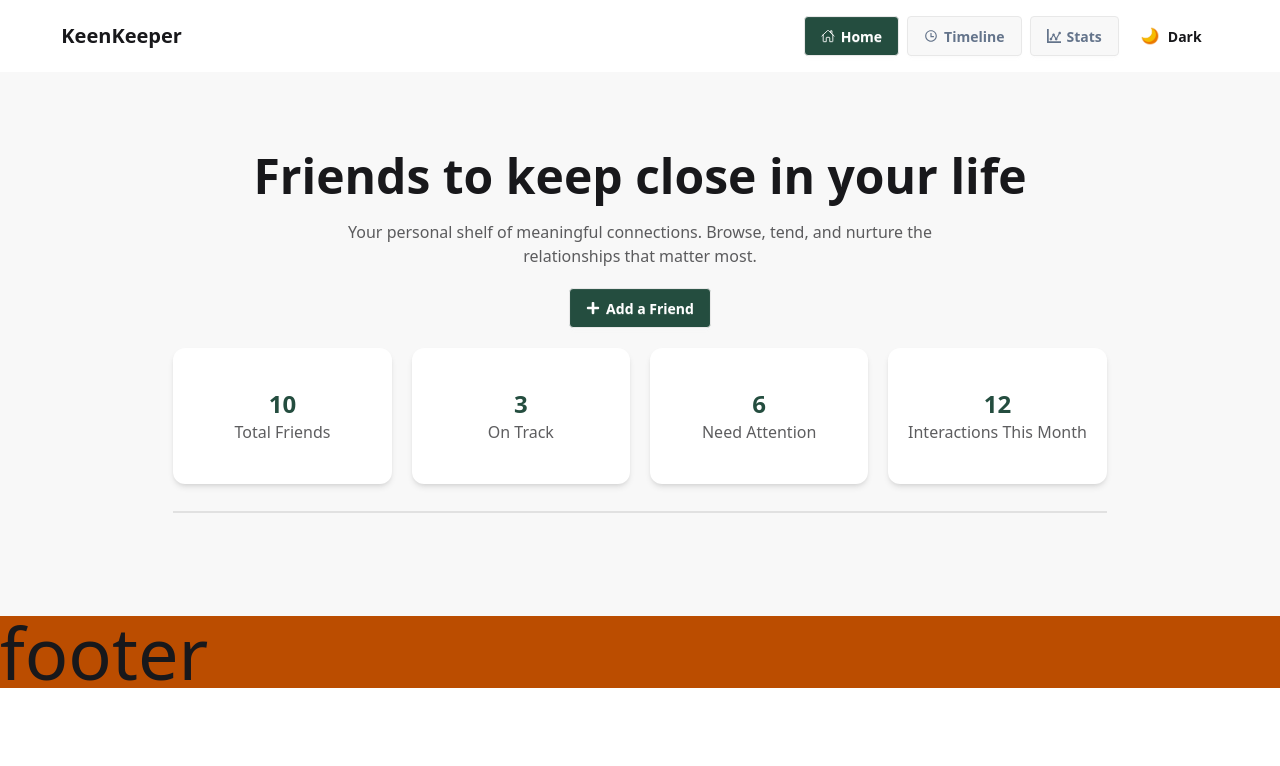
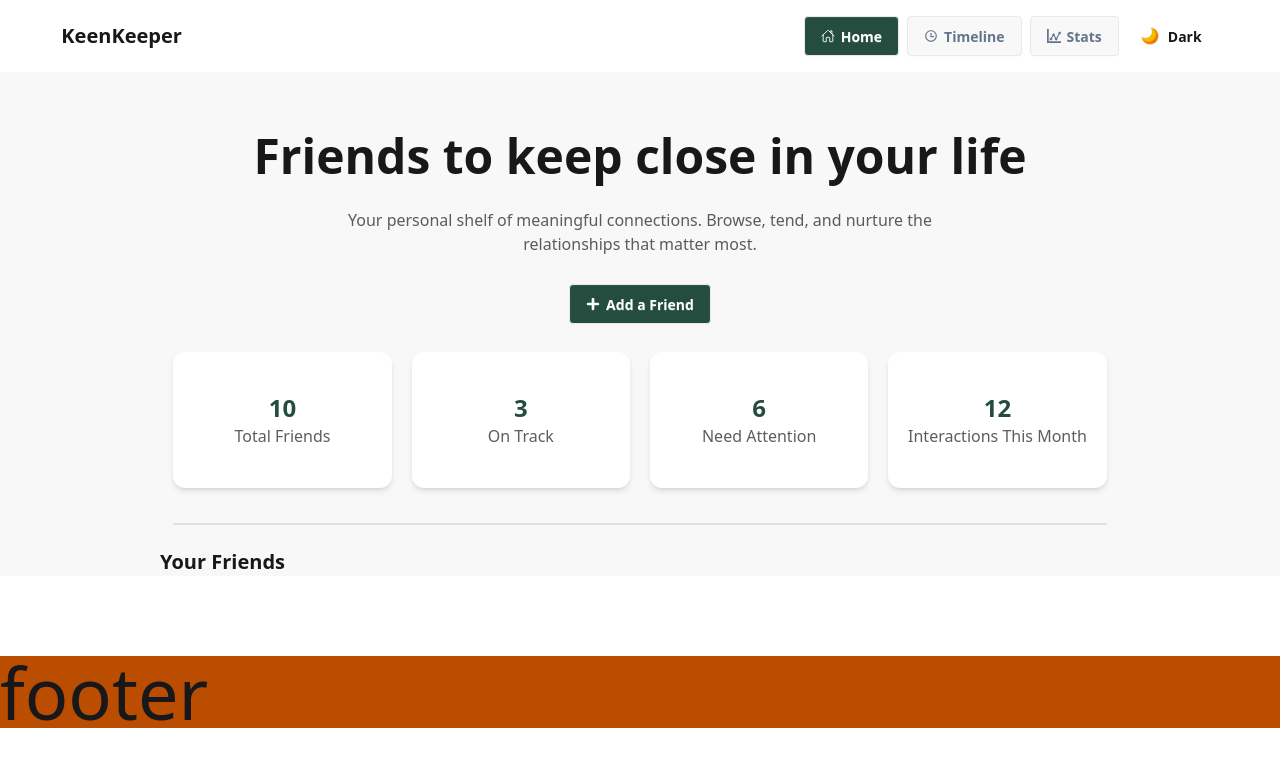
Before and after one commit to ashaasarkaar/B13-A7-keen-keeper, a Next.js app: page /pages/homepage in a window 1280 px wide. Shown: the top 766 px of the page. Built offline with nearby package versions, Linux system fonts and the light colour scheme.

Commit message:
Add Friend SEction Done

```diff
--- a/src/app/pages/homepage/page.jsx
+++ b/src/app/pages/homepage/page.jsx
@@ -1,9 +1,18 @@
 import BannerSection from "@/components/banner/page";
+import FriendsSection from "@/components/friends/page";
+
 
 const HomePage = () => {
 
     return (
-      <BannerSection></BannerSection>
+      <div className="bg-base-200">
+        <BannerSection></BannerSection>
+        <FriendsSection></FriendsSection>
+      </div>
+
+
+
+
 
     );
 };
--- a/src/components/banner/page.jsx
+++ b/src/components/banner/page.jsx
@@ -3,7 +3,7 @@ import { FaPlus } from "react-icons/fa";
 
 const BannerSection = () => {
   return (
-    <div className="bg-base-200 text-base-content text-center p-20 space-y-5">
+    <div className="text-base-content text-center px-20 pt-15 space-y-7">
       <h1 className="font-bold text-5xl">
         Friends to keep close in your life
       </h1>
--- a/src/components/footer/page.jsx
+++ b/src/components/footer/page.jsx
@@ -2,7 +2,7 @@ import React from 'react';
 
 const Footer = () => {
     return (
-        <div>
+        <div className='mt-20'>
             <h1 className='text-7xl bg-amber-700'>footer</h1>
         </div>
     );
--- /dev/null
+++ b/src/components/friends/page.jsx
@@ -0,0 +1,14 @@
+import React from 'react';
+
+const FriendsSection = () => {
+    return (
+        <div className='text-base-content w-9/12 mx-auto'>
+
+                <h1 className='font-bold text-xl'>Your Friends</h1>
+
+
+        </div>
+    );
+};
+
+export default FriendsSection;
```
